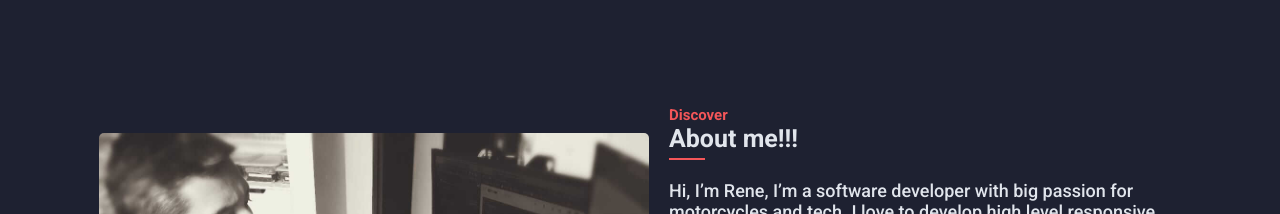
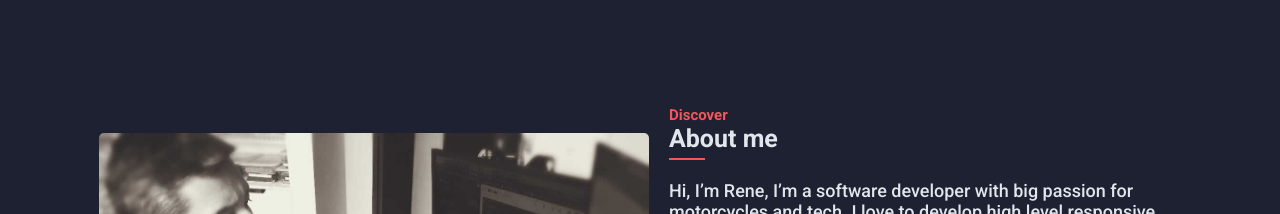
Before and after one commit to renedelcarpio/portfolio, a React (Create React App) app: page / in a window 1280 px wide. Shown: the part 900-1114 px from the top of the page. Built offline with nearby package versions, Linux system fonts and the light colour scheme.

Commit message:
back to normal

```diff
--- a/src/components/Pages/About/About.js
+++ b/src/components/Pages/About/About.js
@@ -16,7 +16,7 @@ const About = () => {
       <img className="about__image" src={Photo} alt="" />
       <div className="about__info">
         <h4 className="about__discover">Discover</h4>
-        <h1 className="about__title">About me!!!</h1>
+        <h1 className="about__title">About me</h1>
         <hr size="2px" width="7%" color="#f45659" />
         <p className="about__paragraph">
           Hi, I’m Rene, I’m a software developer with big passion for
```
